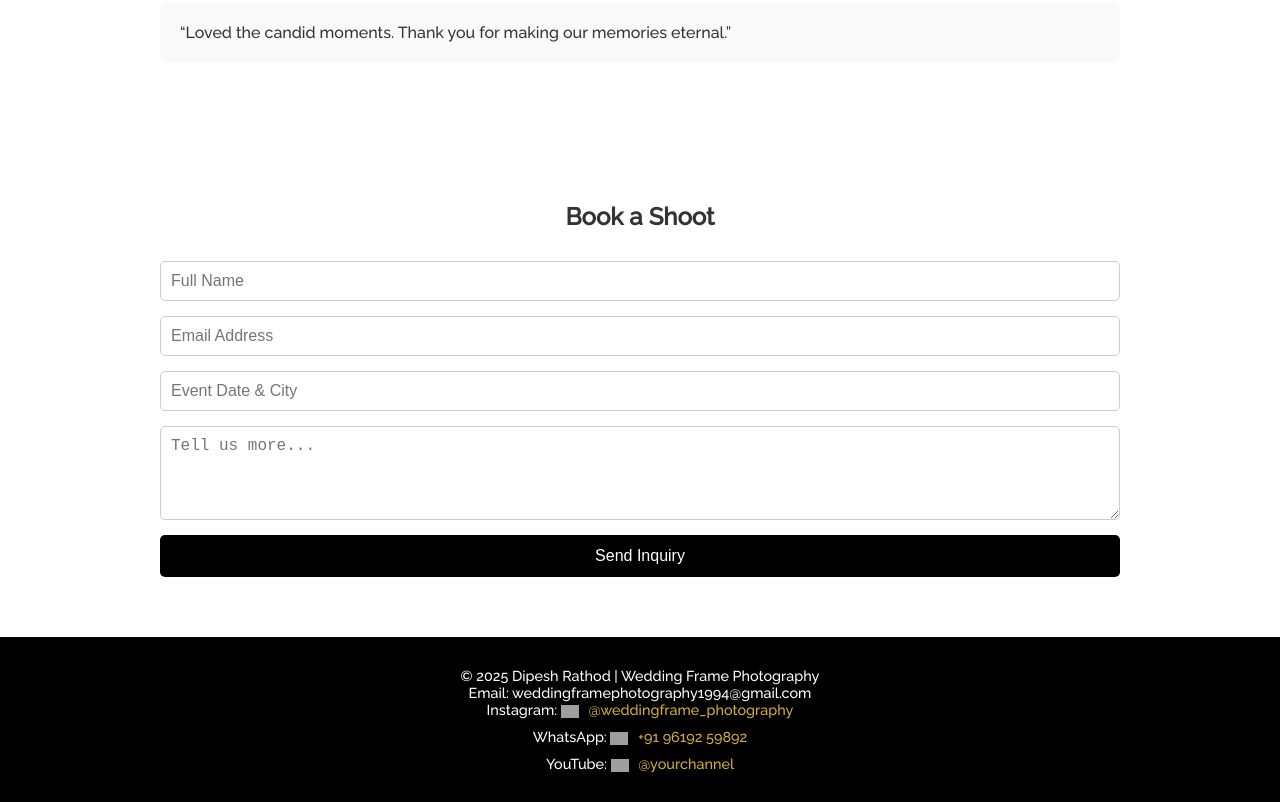
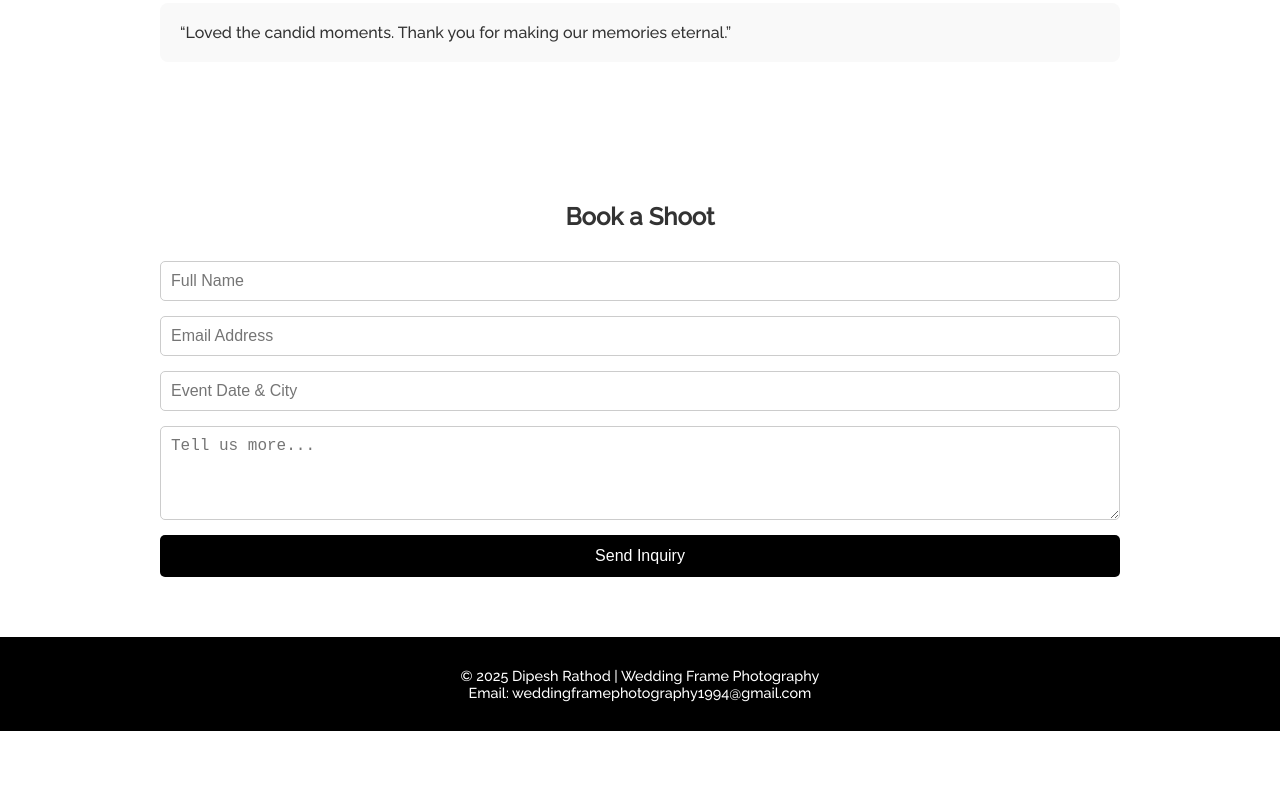
Before and after one commit to Dipesh-web/weddingframe, a plain HTML site: page index.html in a window 1280 px wide. Shown: the part 1950-2752 px from the top of the page. After the commit the page ends 2681 px from the top, so only its background shows below. Drawn offline with nearby package versions, Linux system fonts and the light colour scheme; grey boxes are pictures that could not be loaded.

Commit message:
Add files via upload

```diff
--- a/index.html
+++ b/index.html
@@ -159,7 +159,7 @@
 
 <section id="contact">
   <h2>Book a Shoot</h2>
-  <form action="https://formspree.io/f/xqkndaoy" method="POST">
+  <form action="https://formspree.io/f/xqabjrre" method="POST">
     <input type="text" name="name" placeholder="Full Name" required />
     <input type="email" name="_replyto" placeholder="Email Address" required />
     <input type="text" name="event_date" placeholder="Event Date & City" required />
@@ -168,34 +168,9 @@
   </form>
 </section>
 
-
 <footer>
   <p>&copy; 2025 Dipesh Rathod | Wedding Frame Photography<br>
   Email: weddingframephotography1994@gmail.com</p>
-
-  <p>
-    Instagram:
-    <a href="https://instagram.com/weddingframe_photography" target="_blank" style="color:#D4AF37; text-decoration: none;">
-      <img src="https://cdn-icons-png.flaticon.com/512/2111/2111463.png" alt="Instagram" width="18" style="vertical-align: middle; margin-right: 6px;" />
-      @weddingframe_photography
-    </a>
-  </p>
-
-  <p style="margin-top: 10px;">
-    WhatsApp:
-    <a href="https://wa.me/919619259892" target="_blank" style="color: #D4AF37; text-decoration: none;">
-      <img src="https://cdn-icons-png.flaticon.com/512/733/733585.png" alt="WhatsApp" width="18" style="vertical-align: middle; margin-right: 6px;" />
-      +91 96192 59892
-    </a>
-  </p>
-
-  <p style="margin-top: 10px;">
-    YouTube:
-    <a href="https://www.youtube.com/@yourchannel" target="_blank" style="color: #D4AF37; text-decoration: none;">
-      <img src="https://cdn-icons-png.flaticon.com/512/1384/1384060.png" alt="YouTube" width="18" style="vertical-align: middle; margin-right: 6px;" />
-      @yourchannel
-    </a>
-  </p>
 </footer>
 
 <a class="whatsapp-float" href="https://wa.me/919619259892" target="_blank">💬</a>
```
